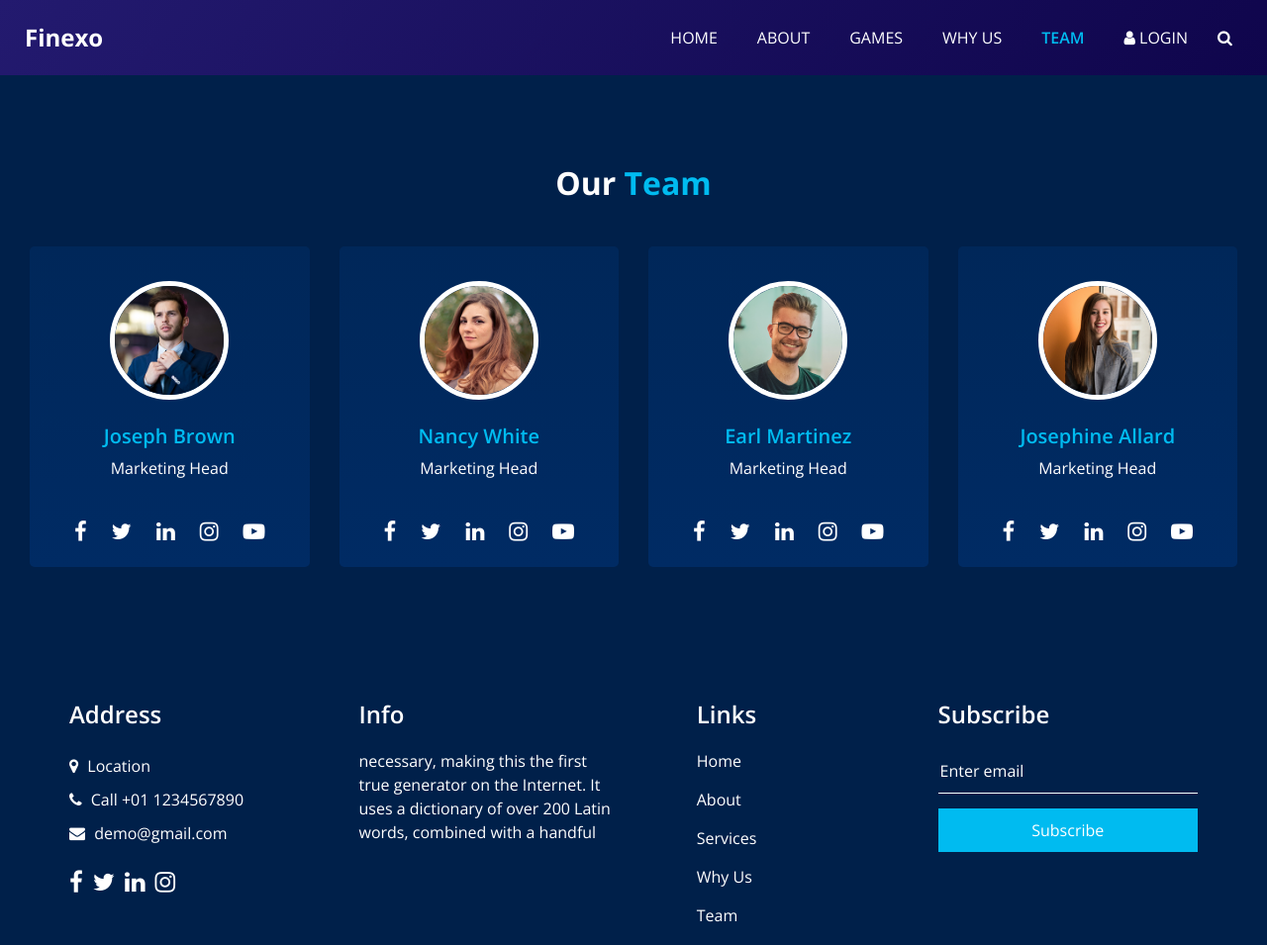
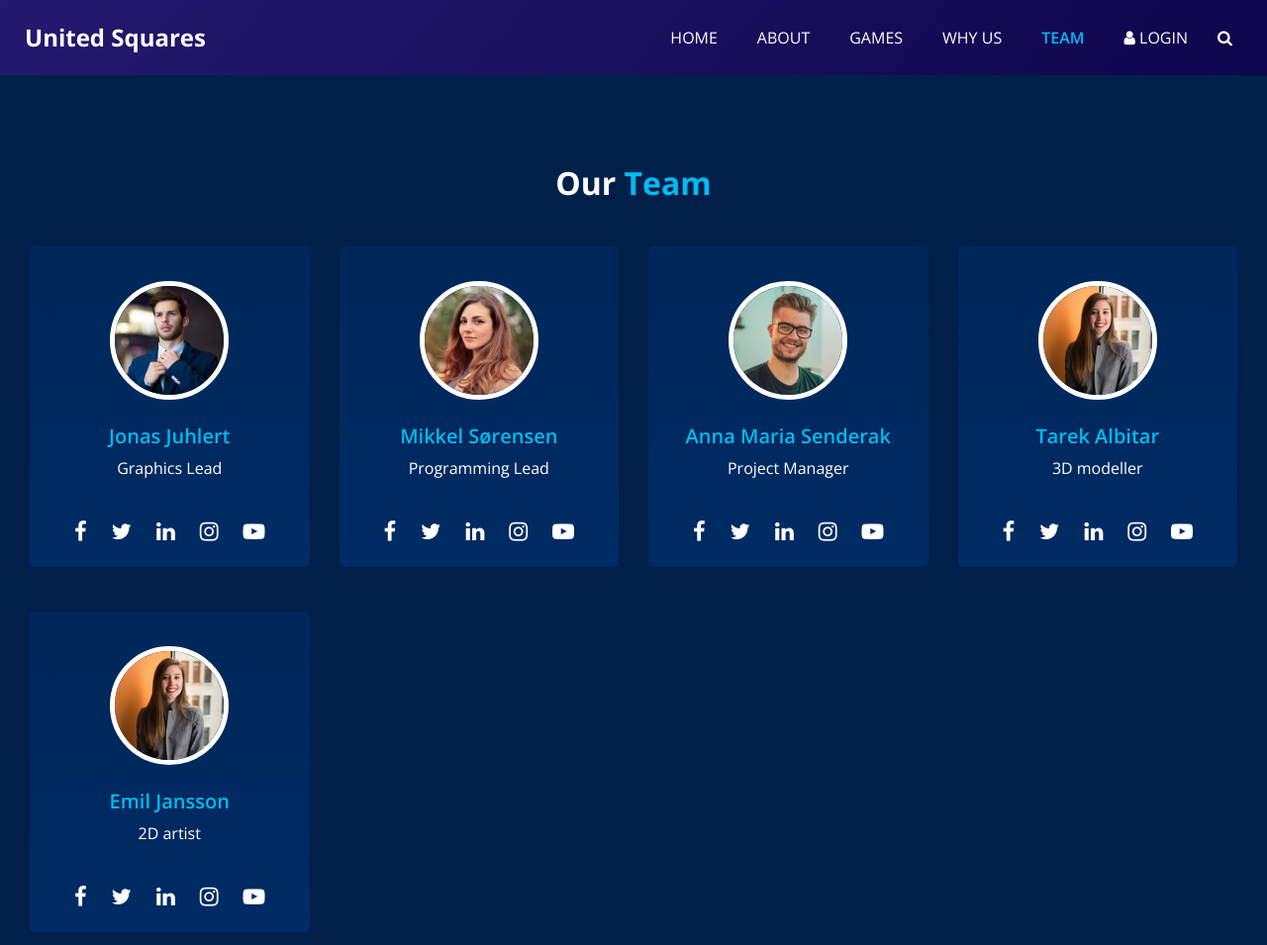
Before and after one commit to AlmightyMikkel/AlmightyMikkel, a plain HTML site: page team.html in a window 1280 px wide. Shown: the top 955 px of the page at 99% size. Drawn offline with nearby package versions, Linux system fonts and the light colour scheme; some packages are replaced by stand-ins of ours.

Commit message:
Added team page

```diff
--- a/team.html
+++ b/team.html
@@ -50,7 +50,7 @@
         <nav class="navbar navbar-expand-lg custom_nav-container ">
           <a class="navbar-brand" href="index.html">
             <span>
-              Finexo
+              United Squares
             </span>
           </a>
 
@@ -109,10 +109,10 @@
               </div>
               <div class="detail-box">
                 <h5>
-                  Joseph Brown
+                  Jonas Juhlert
                 </h5>
                 <p>
-                  Marketing Head
+                  Graphics Lead
                 </p>
               </div>
               <div class="social_box">
@@ -141,10 +141,10 @@
               </div>
               <div class="detail-box">
                 <h5>
-                  Nancy White
+                  Mikkel Sørensen
                 </h5>
                 <p>
-                  Marketing Head
+                  Programming Lead
                 </p>
               </div>
               <div class="social_box">
@@ -173,10 +173,10 @@
               </div>
               <div class="detail-box">
                 <h5>
-                  Earl Martinez
+                  Anna Maria Senderak
                 </h5>
                 <p>
-                  Marketing Head
+                  Project Manager
                 </p>
               </div>
               <div class="social_box">
@@ -205,10 +205,42 @@
               </div>
               <div class="detail-box">
                 <h5>
-                  Josephine Allard
+                  Tarek Albitar
                 </h5>
                 <p>
-                  Marketing Head
+                  3D modeller
+                </p>
+              </div>
+              <div class="social_box">
+                <a href="#">
+                  <i class="fa fa-facebook" aria-hidden="true"></i>
+                </a>
+                <a href="#">
+                  <i class="fa fa-twitter" aria-hidden="true"></i>
+                </a>
+                <a href="#">
+                  <i class="fa fa-linkedin" aria-hidden="true"></i>
+                </a>
+                <a href="#">
+                  <i class="fa fa-instagram" aria-hidden="true"></i>
+                </a>
+                <a href="#">
+                  <i class="fa fa-youtube-play" aria-hidden="true"></i>
+                </a>
+              </div>
+            </div>
+          </div>
+          <div class="col-lg-3 col-sm-6">
+            <div class="box ">
+              <div class="img-box">
+                <img src="images/team-4.jpg" class="img1" alt="">
+              </div>
+              <div class="detail-box">
+                <h5>
+                  Emil Jansson
+                </h5>
+                <p>
+                  2D artist
                 </p>
               </div>
               <div class="social_box">
```
